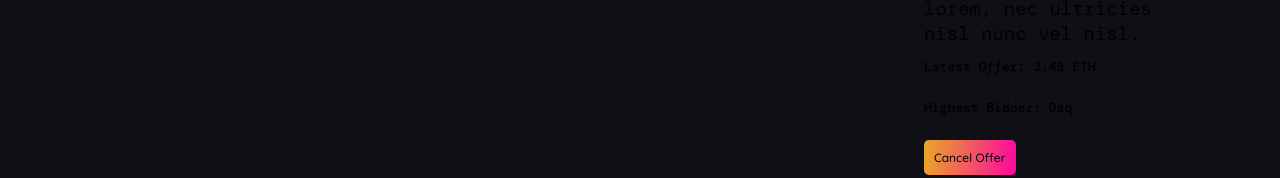
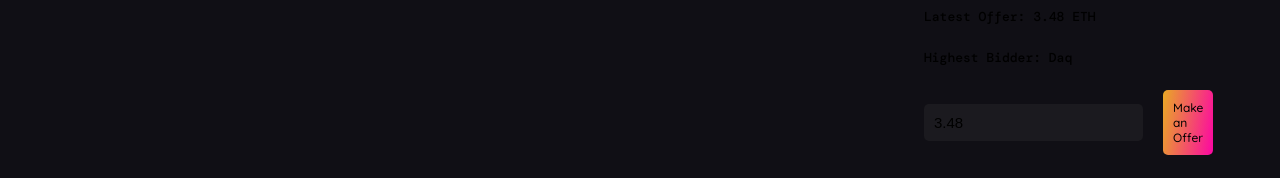
Before and after one commit to Code-Decoders/patent-nft-app, a Next.js app: page /nfts/0 in a window 1280 px wide. Shown: the part 865-1043 px from the top of the page. Built offline with nearby package versions, Linux system fonts and the light colour scheme; a web font is replaced by a local one.

Commit message:
title max length changed

```diff
--- a/pages/create/index.js
+++ b/pages/create/index.js
@@ -20,7 +20,7 @@ const Create = () => {
         <div className={styles.container}>
             <div className={styles.editdetails}>
                 <div className={styles.label}>Title</div>
-                <input className={styles.input} name="title" value={state.title} onChange={handleChange} maxLength={50}/>
+                <input className={styles.input} name="title" value={state.title} onChange={handleChange} maxLength={20}/>
                 <div className={styles.label}>Category</div>
                 <select className={styles.input} name="category" value={state.category} onChange={handleChange}>
                     {
--- a/pages/nfts/[id].js
+++ b/pages/nfts/[id].js
@@ -22,7 +22,7 @@ const NFTPage = () => {
                 </p>
                 <div className={styles.offer}>Latest Offer: 3.48 ETH </div>
                 <div className={styles.offer}>Highest Bidder: Daq</div>
-                {address == '' ? <div className={styles.bidplace}>
+                {address == 'Daq' ? <div className={styles.bidplace}>
                     <input type={'number'} className={styles.amount} min={3.48} value={offer} onChange={(e) => {
                         setOffer(e.currentTarget.value)
                     }} />
```
